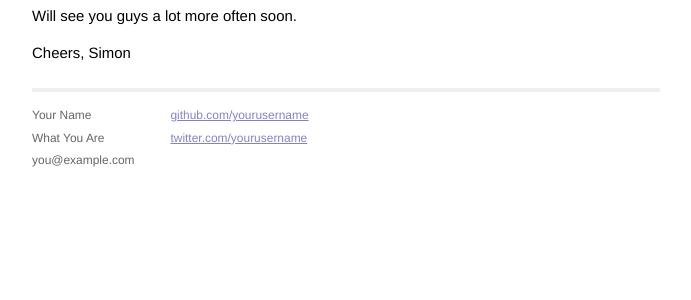
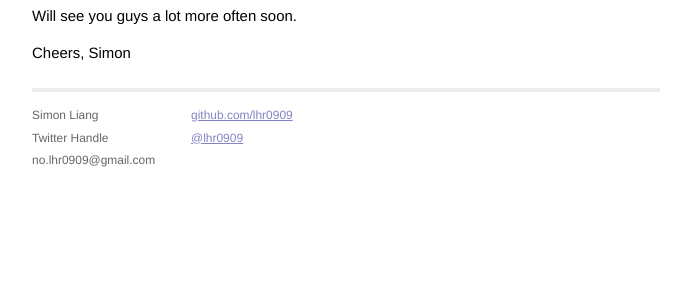
Before and after one commit to lhr0909/lhr0909.github.io, a Jekyll site: the page built from _posts/2014-02-13-hello-world.markdown, in a window 1280 px wide. Shown: the part 272-572 px from the top of the page, without its empty margins (294-985 px from the left). Built offline with Jekyll 4.4.1, drawn with Linux system fonts in a browser that asks for light colours; Markdown is read by kramdown in place of the engine named in the settings.

Commit message:
Added personal info to the default layout for now

```diff
--- a/_layouts/default.html
+++ b/_layouts/default.html
@@ -26,15 +26,15 @@
           <div class="footer">
             <div class="contact">
               <p>
-                Your Name<br />
-                What You Are<br />
-                you@example.com
+                Simon Liang<br />
+                Twitter Handle<br />
+                no.lhr0909@gmail.com
               </p>
             </div>
             <div class="contact">
               <p>
-                <a href="https://github.com/yourusername">github.com/yourusername</a><br />
-                <a href="https://twitter.com/yourusername">twitter.com/yourusername</a><br />
+                <a href="https://github.com/lhr0909">github.com/lhr0909</a><br />
+                <a href="https://twitter.com/lhr0909">@lhr0909</a><br />
               </p>
             </div>
           </div>
```
